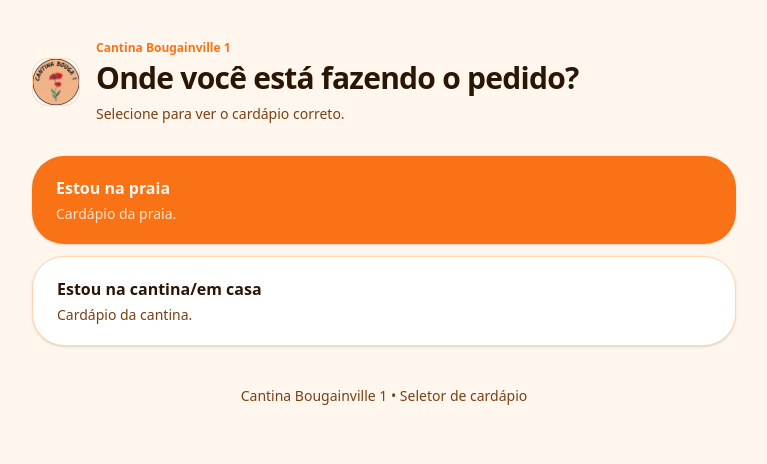
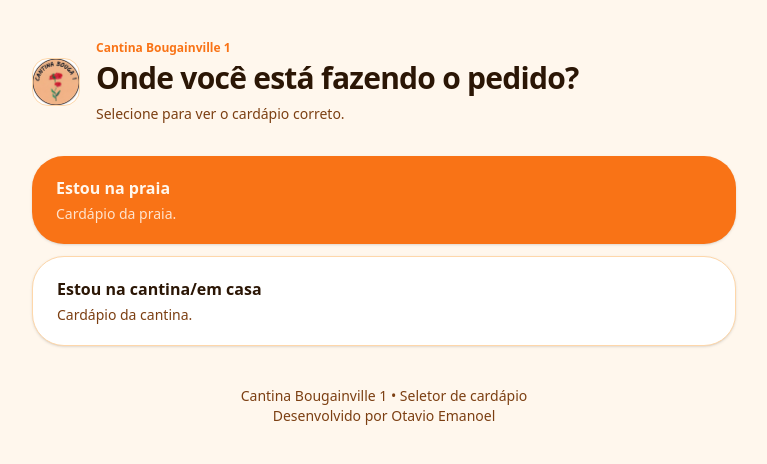
Before and after one commit to Otavio-Emanoel/CardapioCantina, a Next.js app: page / in a window 1280 px wide. Shown: the top 464 px of the page, without its empty margins (256-1023 px from the left). Built offline with nearby package versions, Linux system fonts and the light colour scheme; no server answers.

Commit message:
feat: adicionar crédito ao desenvolvedor no rodapé das páginas

```diff
--- a/src/app/cardapio/page.tsx
+++ b/src/app/cardapio/page.tsx
@@ -460,6 +460,7 @@ export default function CardapioPage() {
 
         <footer className="mt-12 text-center text-sm text-muted-foreground">
           Cantina Bougainville 1 • Cardápio • {locationLabel}
+          <p>Desenvolvido por Otavio Emanoel</p>
         </footer>
       </div>
     </div>
--- a/src/app/page.tsx
+++ b/src/app/page.tsx
@@ -92,6 +92,7 @@ export default function Home() {
 
         <footer className="mt-10 text-center text-sm text-muted-foreground">
           Cantina Bougainville 1 • Seletor de cardápio
+          <p>Desenvolvido por Otavio Emanoel</p>
         </footer>
       </div>
     </div>
```
Also changed, not shown: 1 other file (tests, documents, lock files or other folders).
